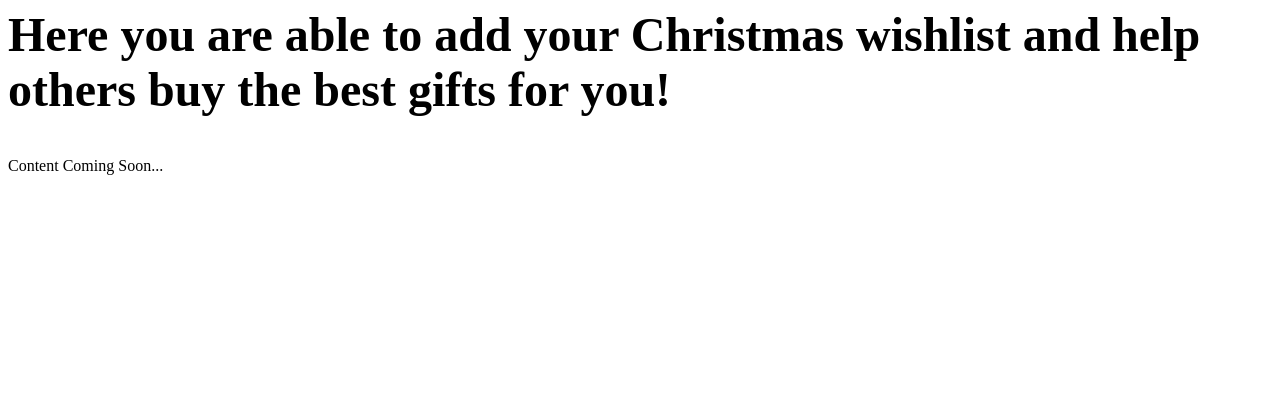
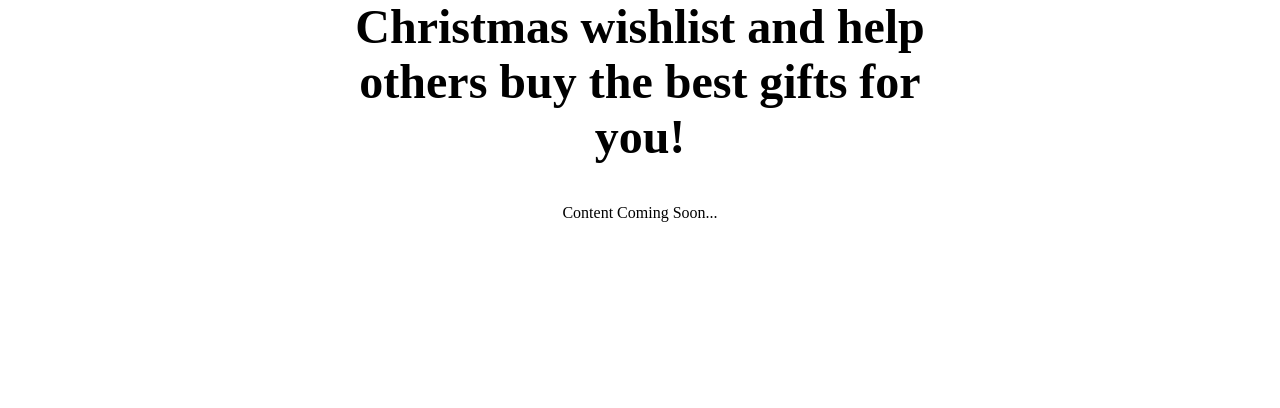
Before and after one commit to Abiel101/GiftElf, a plain HTML site: page index.html in a window 1280 px wide. Shown: the part 408-816 px from the top of the page. Drawn offline with Linux system fonts and the light colour scheme.

Commit message:
Update index.html centered text and Div

```diff
--- a/index.html
+++ b/index.html
@@ -7,11 +7,17 @@
     <style>
       body{
         display: flex;
-        align-items: center;
-        justify-content: center;
-        flex-direction: column;
         height: 100vh;
+        width: 100vw;
       }
+      div{
+        text-align: center;
+        position: absolute;
+        top: 50%;
+        left: 50%;
+        transform: translate(-50%, -50%);
+      }
+
       h1{
         color: green;
         font-size: 5rem;
```
